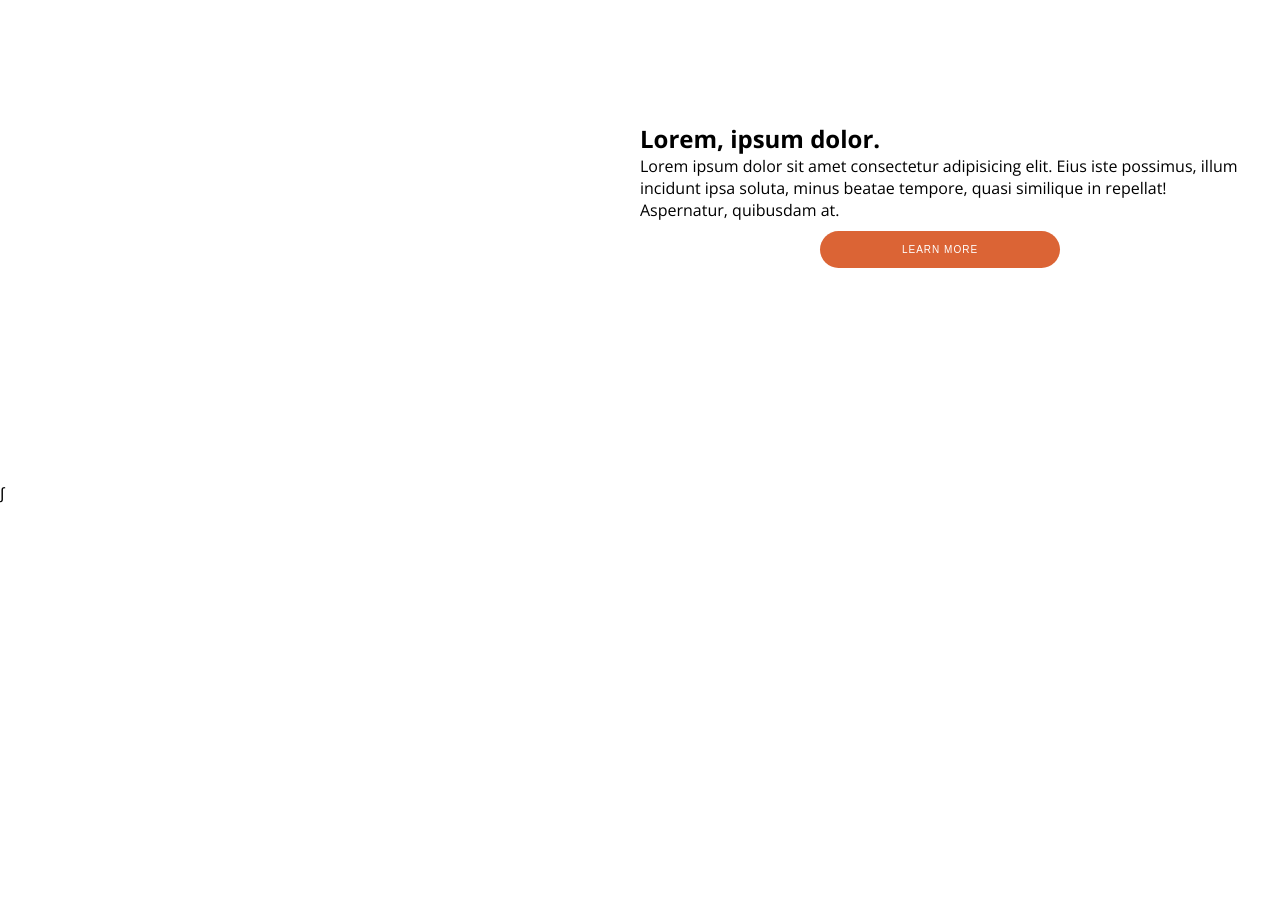
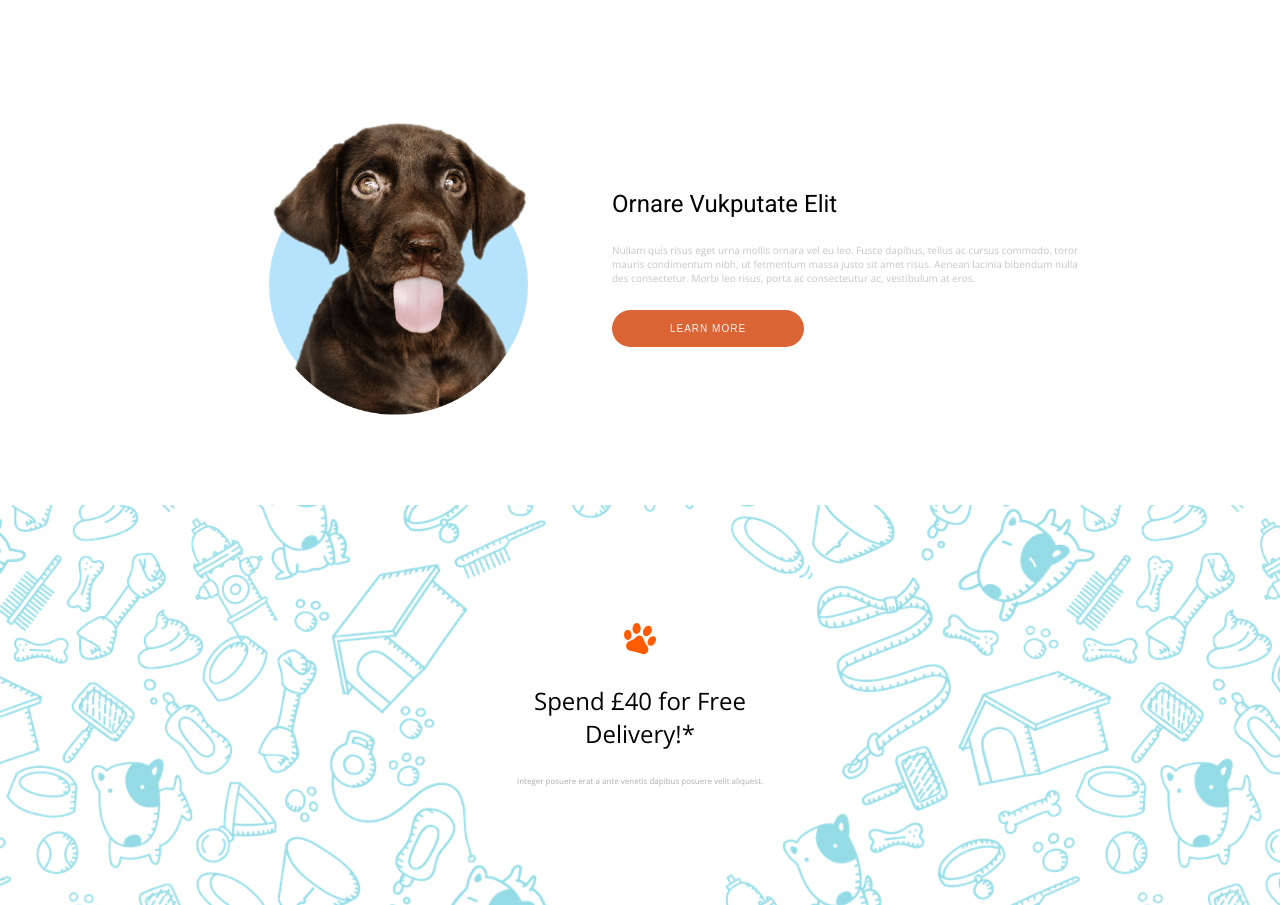
Before and after one commit to amitaysoffer/bark-pet-shop, a plain HTML site: page index.html in a window 1280 px wide. Shown: the part 1088-1993 px from the top of the page. Before the commit the page ends 1592 px from the top, so only its background shows below. Drawn offline with nearby package versions, Linux system fonts and the light colour scheme.

Commit message:
jumbotron is ready

```diff
--- a/css/style.css
+++ b/css/style.css
@@ -147,7 +147,7 @@ nav li a:hover {
 }
 
 .product img {
-  width: 106%;
+  width: 12rem;
   position: relative;
   bottom: 15px;
 }
@@ -194,20 +194,88 @@ nav li a:hover {
 }
 
 /* ABOUT */
-.about-conatiner {
+.about {
   margin-top: 50px;
-  height: 400px;
-  display: grid;
-  grid-template-columns: repeat(2, 1fr);
+  /* height: 400px; */
   padding: 40px;
+  display: flex;
+  justify-content: center;
+  align-items: center;
+  height: 100%;
 }
 
-.image-container {
-  background: url('./images/png/dog@2x.png') no-repeat center center;
+.about__img {
+  position: relative;
 }
 
-.about-content {
+.about__img img {
+  width: 60%;
+}
+
+.about__img:after {
+  content: '';
+  width: 259px;
+  height: 250px;
+  background-color: #b6e3fc;
+  display: block;
+  border-radius: 50%;
+  position: relative;
+  position: absolute;
+  top: 38px;
+  right: 84px;
+  z-index: -1;
+}
+
+.about__content {
   display: flex;
   flex-direction: column;
   align-items: flex-start;
+  justify-content: center;
+  width: 40%;
+  font-size: 12px;
 }
+
+.about__content button {
+  margin: 0;
+  align-self: auto;
+  color: #f4f4f4;
+}
+
+.about__content p {
+  margin: 25px auto;
+  font-size: 10px;
+  color: #c7c6c6;
+}
+
+.about__content h1 {
+  font-weight: 400;
+  font-size: 2em;
+  font-family: 'Roboto', sans-serif;
+}
+
+/* JUMBOTRON */
+.jumbotron {
+  height: 400px;
+  margin-top: 50px;
+  background-image: url('../images/png/pattern-desktop.png');
+  background-position: center;
+  background-repeat: no-repeat;
+  background-size: cover;
+}
+
+.jumbotron__content {
+  width: 20%;
+}
+
+.jumbotron__content p {
+  font-size: 8px;
+  color: #adadad;
+}
+
+.jumbotron__content h1 {
+  font-weight: 400;
+  margin: 25px auto;
+}
+.jumbotron__logo {
+  width: 2em;
+}
--- a/css/utilities.css
+++ b/css/utilities.css
@@ -16,6 +16,6 @@
 .flex-center {
   display: flex;
   text-align: center;
+  align-items: center;
   justify-content: center;
-  /* height: 100%; */
 }
--- a/index.html
+++ b/index.html
@@ -78,22 +78,36 @@
       </div>
     </section>
     <!-- About Section -->
-    <section href="about" id="about">
-      <div class="about-conatiner">
-        <div class="image-container"></div>
-        <div class="about-content">
-          <h1>Lorem, ipsum dolor.</h1>
-          <p>
-            Lorem ipsum dolor sit amet consectetur adipisicing elit. Eius iste
-            possimus, illum incidunt ipsa soluta, minus beatae tempore, quasi
-            similique in repellat! Aspernatur, quibusdam at.
-          </p>
-          <button class="btn">Learn More</button>
-        </div>
+    <section href="about" id="about" class="about">
+      <div class="about__img flex-center">
+        <img src="/images/png/dog.png" alt="" />
+      </div>
+      <div class="about__content">
+        <h1>Ornare Vukputate Elit</h1>
+        <p>
+          Nullam quis risus eget urna mollis ornara vel eu leo. Fusce dapibus,
+          tellus ac cursus commodo, toror mauris condimentum nibh, ut fetmentum
+          massa justo sit amet risus. Aenean lacinia bibendum nulla des
+          consectetur. Morbi leo risus, porta ac consecteutur ac, vestibulum at
+          eros.
+        </p>
+        <button class="btn">Learn More</button>
       </div>
     </section>
-    <section id="deals"></section>
+    <!-- Jumbotron Section -->
+    <section id="jumbotron" class="jumbotron flex-center">
+      <div class="jumbotron__content">
+        <img
+          class="jumbotron__logo"
+          src="./images/icons/shape-paw.svg"
+          alt="paw"
+        />
+        <h1>Spend £40 for Free Delivery!*</h1>
+        <p>
+          Integer posuere erat a ante venetis dapibus posuere velit aliquest.
+        </p>
+      </div>
+    </section>
     <footer></footer>
   </body>
 </html>
-∫
```
